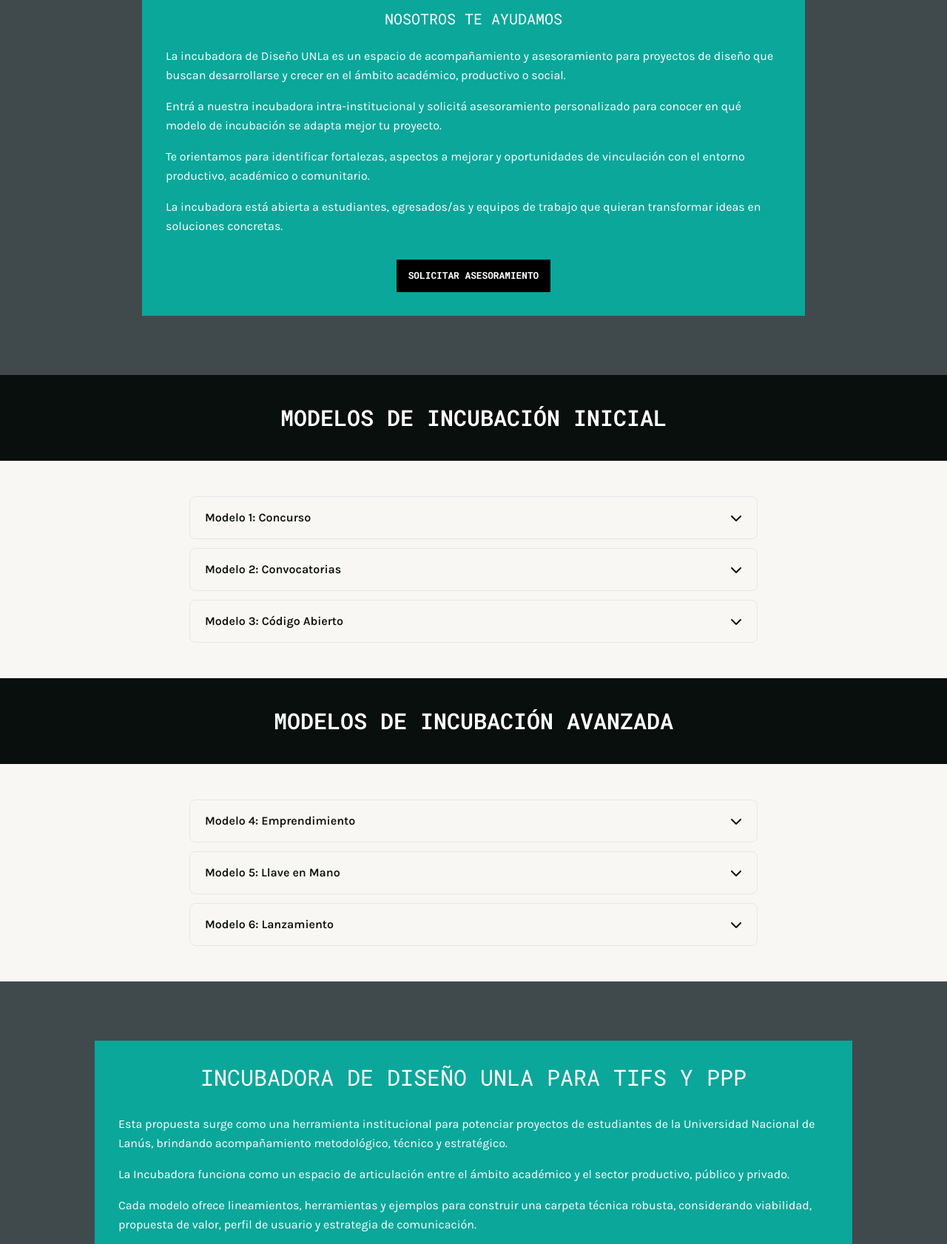
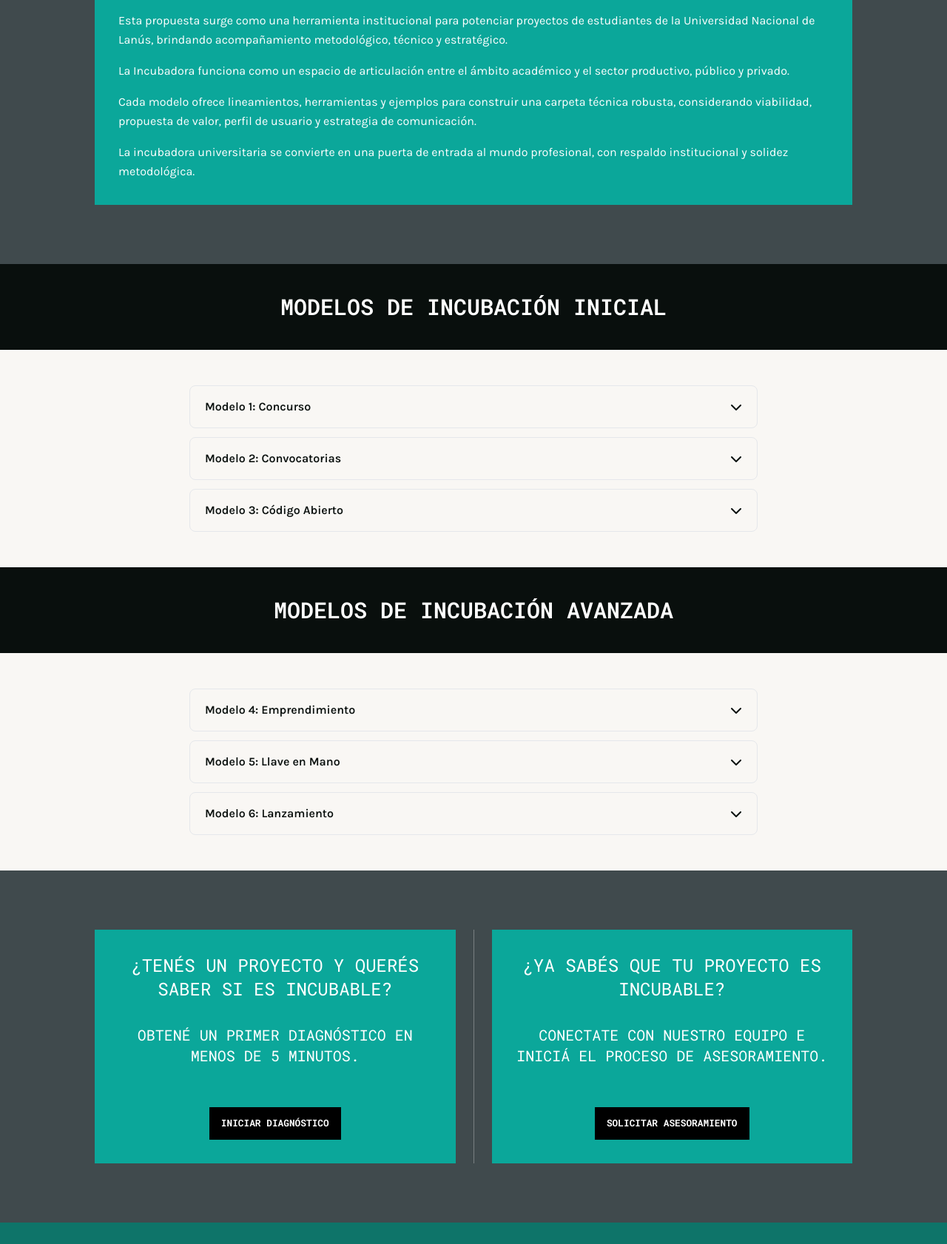
Before and after one commit to yessicaroser/HUB-DI-LAD-UNLA-RE, a plain HTML site: page incubadoradediseño.html in a window 1280 px wide. Shown: the part 689-2371 px from the top of the page at 74% size. Drawn offline with nearby package versions, Linux system fonts and the light colour scheme.

Commit message:
Agregado de sección doble con CTA

```diff
--- a/incubadoradediseño.html
+++ b/incubadoradediseño.html
@@ -37,31 +37,29 @@
     </section>
 
     <section class="incubator-band full-bleed py-20 px-6">
-      <div class="container max-w-4xl">
+      <div class="container max-w-5xl">
         <article class="incubator-card">
-          <h2 class="text-2xl text-center mb-8">¿Tenés un proyecto y querés saber si es incubable?</h2>
-          <h3 class="text-xl text-center mb-6">Nosotros te ayudamos</h3>
-
+          <h2 class="text-3xl text-center mb-8">Incubadora de Diseño UNLa para TIFs y PPP</h2>
           <div class="space-y-4 leading-relaxed">
-            <p>La incubadora de Diseño UNLa es un espacio de acompañamiento y asesoramiento para proyectos de diseño que
-              buscan desarrollarse y crecer en el ámbito académico, productivo o social.</p>
-            <p>Entrá a nuestra incubadora intra-institucional y solicitá asesoramiento personalizado para conocer en qué
-              modelo de incubación se adapta mejor tu proyecto.</p>
-            <p>Te orientamos para identificar fortalezas, aspectos a mejorar y oportunidades de vinculación con el
-              entorno productivo, académico o comunitario.</p>
-            <p>La incubadora está abierta a estudiantes, egresados/as y equipos de trabajo que quieran transformar ideas
-              en soluciones concretas.</p>
+            <p>Esta propuesta surge como una herramienta institucional para potenciar proyectos de estudiantes de la
+              Universidad Nacional de Lanús, brindando acompañamiento metodológico, técnico y estratégico.</p>
+            <p>La Incubadora funciona como un espacio de articulación entre el ámbito académico y el sector productivo,
+              público y privado.</p>
+            <p>Cada modelo ofrece lineamientos, herramientas y ejemplos para construir una carpeta técnica robusta,
+              considerando viabilidad, propuesta de valor, perfil de usuario y estrategia de comunicación.</p>
+            <p>La incubadora universitaria se convierte en una puerta de entrada al mundo profesional, con respaldo
+              institucional y solidez metodológica.</p>
           </div>
 
-          <div class="text-center mt-8">
-            <a href="mailto:incubadoradetifypppunla@gmail.com?subject=Consulta%20sobre%20la%20incubadora"
-              class="button-primary">
-              Solicitar asesoramiento
-            </a>
-          </div>
+          <!--<div class="flex justify-center gap-6 flex-wrap pt-8">
+            <img src="assets/images/caratula manual de incubables.png" alt="Manual de incubables" class="w-52 shadow" />
+            <img src="assets/images/Caratula Catalogo de TIFs y PPPs.png" alt="Catálogo de TIFs y PPPs"
+              class="w-52 shadow" />
+          </div>-->
         </article>
       </div>
     </section>
+
 
     <section id="modelos-iniciales" class="incubator-strip full-bleed py-10 px-6">
       <h2 class="text-3xl font-semibold">Modelos de Incubación Inicial</h2>
@@ -175,33 +173,45 @@
 
     <section class="incubator-band full-bleed py-20 px-6">
       <div class="container max-w-5xl">
-        <article class="incubator-card">
-          <h2 class="text-3xl text-center mb-8">Incubadora de Diseño UNLa para TIFs y PPP</h2>
-          <div class="space-y-4 leading-relaxed">
-            <p>Esta propuesta surge como una herramienta institucional para potenciar proyectos de estudiantes de la
-              Universidad Nacional de Lanús, brindando acompañamiento metodológico, técnico y estratégico.</p>
-            <p>La Incubadora funciona como un espacio de articulación entre el ámbito académico y el sector productivo,
-              público y privado.</p>
-            <p>Cada modelo ofrece lineamientos, herramientas y ejemplos para construir una carpeta técnica robusta,
-              considerando viabilidad, propuesta de valor, perfil de usuario y estrategia de comunicación.</p>
-            <p>La incubadora universitaria se convierte en una puerta de entrada al mundo profesional, con respaldo
-              institucional y solidez metodológica.</p>
-          </div>
+        <div class="flex flex-col md:flex-row gap-6 items-stretch">
 
-          <div class="flex justify-center gap-6 flex-wrap pt-8">
-            <img src="assets/images/caratula manual de incubables.png" alt="Manual de incubables" class="w-52 shadow" />
-            <img src="assets/images/Caratula Catalogo de TIFs y PPPs.png" alt="Catálogo de TIFs y PPPs"
-              class="w-52 shadow" />
-          </div>
-        </article>
+          <article class="incubator-card flex-1 flex flex-col justify-between">
+            <div>
+              <h2 class="text-2xl text-center mb-8">¿Tenés un proyecto y querés saber si es incubable?</h2>
+              <h3 class="text-xl text-center mb-6">Obtené un primer diagnóstico en menos de 5 minutos.</h3>
+            </div>
+            <div class="text-center mt-8">
+              <a href="#" target="_blank" rel="noopener noreferrer" class="button-primary">
+                Iniciar diagnóstico
+              </a>
+            </div>
+          </article>
+
+          <div class="hidden md:block w-px bg-white/30"></div>
+
+          <article class="incubator-card flex-1 flex flex-col justify-between">
+            <div>
+              <h2 class="text-2xl text-center mb-8">¿Ya sabés que tu proyecto es incubable?</h2>
+              <h3 class="text-xl text-center mb-6">Conectate con nuestro equipo e iniciá el proceso de asesoramiento.
+              </h3>
+            </div>
+            <div class="text-center mt-8">
+              <a href="mailto:incubadoradetifypppunla@gmail.com?subject=Solicitud%20de%20asesoramiento"
+                class="button-primary">
+                Solicitar asesoramiento
+              </a>
+            </div>
+          </article>
+
+        </div>
       </div>
     </section>
 
-    <section class="py-12 px-6 text-center">
+    <!--<section class="py-12 px-6 text-center">
       <a href="https://forms.gle/da8Ga4AxGSDkqQ61A" target="_blank" rel="noopener noreferrer" class="button-primary">
         Completar formulario de consulta
       </a>
-    </section>
+    </section>-->
 
     <section class="incubator-contact full-bleed py-10 px-6">
       <div class="flex justify-center flex-wrap gap-4">
```
Also changed, not shown: index.html (+1 -1 lines).
